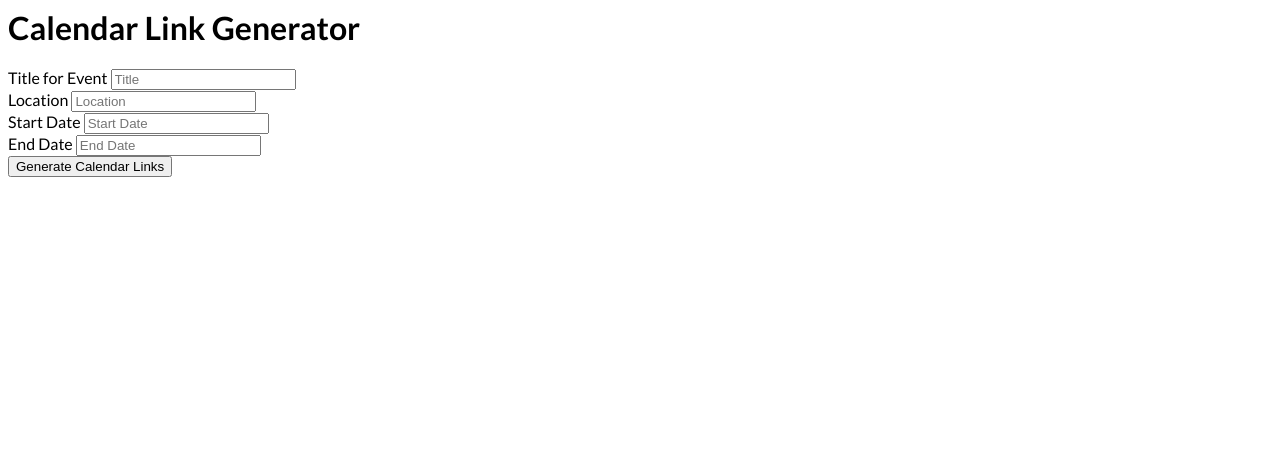
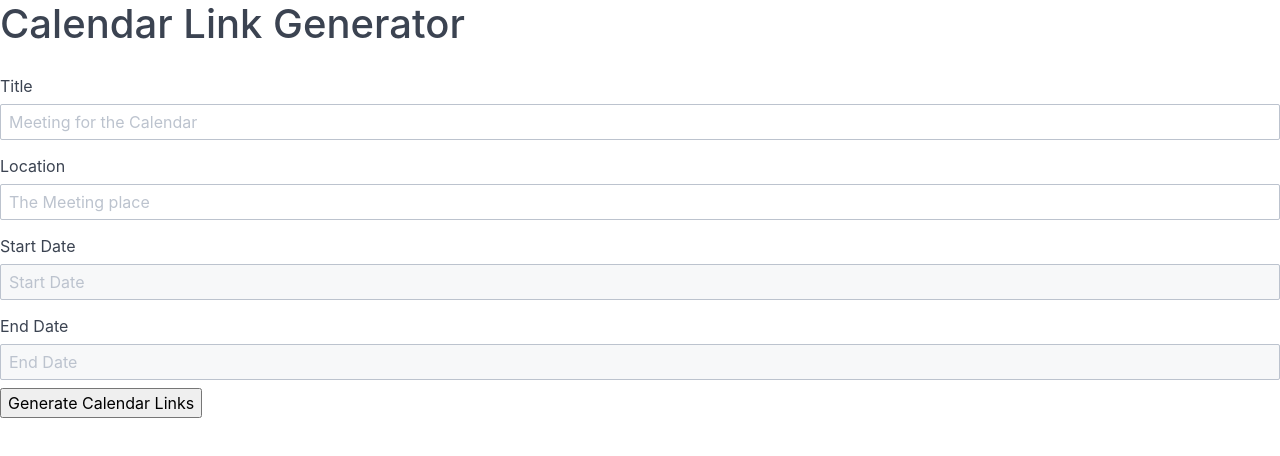
Before and after one commit to agneym/calendar-url-ui, a Svelte app: page / in a window 1280 px wide. Shown: the top 456 px of the page. Built offline with nearby package versions, Linux system fonts and the light colour scheme.

Commit message:
add styling to inputs

```diff
--- a/src/App.svelte
+++ b/src/App.svelte
@@ -13,7 +13,7 @@
 
 <style>
   :global(body) {
-    font-family: 'Lato', sans-serif;
+    margin: 0;
   }
 </style>
 
--- a/src/Form.svelte
+++ b/src/Form.svelte
@@ -1,6 +1,6 @@
 <form on:submit={handleSubmit}>
-  <Input placeholder="Title" id="title" label="Title for Event" />
-  <Input placeholder="Location" id="location" label="Location" />
+  <Input placeholder="Meeting for the Calendar" id="title" label="Title" />
+  <Input placeholder="The Meeting place" id="location" label="Location" />
   <Datepicker placeholder="Start Date" id="startDate" label="Start Date" />
   <Datepicker placeholder="End Date" id="endDate" label="End Date" />
   <button>Generate Calendar Links</button>
--- a/src/Input.svelte
+++ b/src/Input.svelte
@@ -1,6 +1,6 @@
-<div>
-  <label for={id}>{label}</label>
-  <input placeholder={placeholder} type={type} id={id} name={id} bind:this={instance} />
+<div class="form-group">
+  <label for={id} class="form-label">{label}</label>
+  <input placeholder={placeholder} type={type} id={id} name={id} bind:this={instance} class="form-input" />
 </div>
 
 <script>
```
Also changed, not shown: src/index.ejs.
